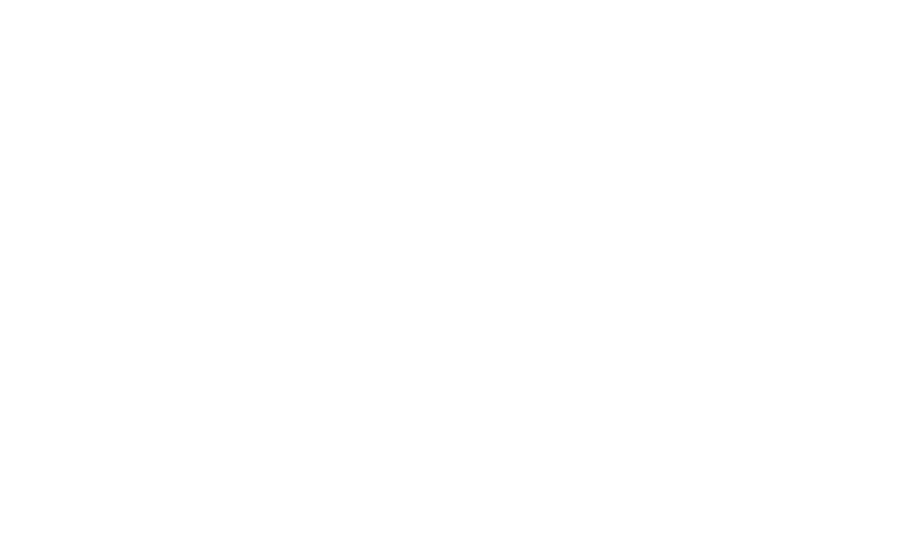
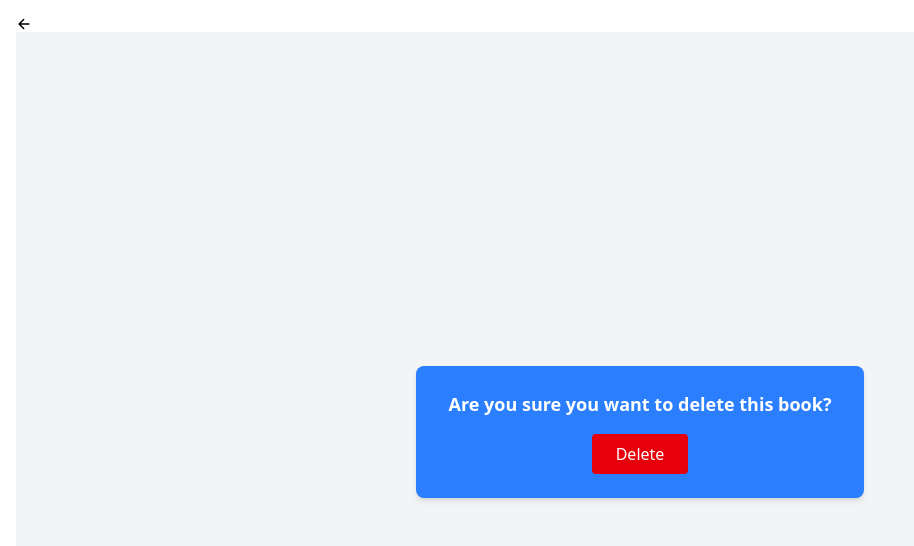
Before and after one commit to joshh-ye/learnMERN, a React (Vite) app in the folder client/: page /books/delete/1 in a window 1280 px wide. Shown: the top 546 px of the page, without its empty margins (0-914 px from the left). Built offline with nearby package versions, Linux system fonts and the light colour scheme.

Commit message:
delete function fully implemented

```diff
--- a/client/src/App.jsx
+++ b/client/src/App.jsx
@@ -11,7 +11,7 @@
       <Route path="/" element={<Home />} />
       <Route path="/books/details/:id" element={<ShowBook />} />
       <Route path="/books/create" element={<CreateBook />} />
-      <Route path="/books/delete/:id" idement={<DeleteBook />} />
+      <Route path="/books/delete/:id" element={<DeleteBook />} />
     </Routes>
   );
 };
--- a/client/src/components/BackButton.jsx
+++ b/client/src/components/BackButton.jsx
@@ -1,14 +1,14 @@
-import { Link } from 'react-router-dom'
-import { AiFillAlipayCircle } from "react-icons/ai";
+import { Link } from "react-router-dom";
+import { IoArrowBack } from "react-icons/io5";
 
-const BackButton = ({Destination = '/ '}) => {
+const BackButton = ({ Destination = "/ " }) => {
   return (
     <div>
-        <Link to = {Destination}>
-        <AiFillAlipayCircle />
-        </Link>
+      <Link to={Destination}>
+        <IoArrowBack />
+      </Link>
     </div>
-  )
-}
+  );
+};
 
-export default BackButton
+export default BackButton;
--- a/client/src/pages/DeleteBook.jsx
+++ b/client/src/pages/DeleteBook.jsx
@@ -9,23 +9,39 @@
   const navigate = useNavigate();
   const { id } = useParams();
 
-  const handleDelete = () => {
+  const handleDelete = async () => {
     setLoading(true);
-    axios.delete(
-      `http://localhost:5000/${id}`.catch((err) => {
-        console.error(err);
-      })
-    );
-    navigate("/");
+    try {
+      await axios.delete(`http://localhost:5000/books/${id}`);
+      setLoading(false);
+      navigate("/");
+    } catch (err) {
+      console.error(err);
+      alert("failed");
+      setLoading(false);
+    }
   };
 
   return (
-    <div className="p-4 flex-col items-center bg-blue-400 rounded-md">
-      {loading ? <Spinner /> : ""};<BackButton></BackButton>
-      <h1 className="font-bold">Delete Book?</h1>
-      <button className="bg-blue-600" onClick={handleDelete}>
-        Delete
-      </button>
+    <div className="p-4">
+      <BackButton />
+      {loading ? (
+        <Spinner />
+      ) : (
+        <div className="min-h-screen flex items-center justify-center bg-gray-100">
+          <div className="w-full max-w-md p-6 bg-blue-500 text-white rounded-lg shadow-md text-center space-y-4">
+            <p className="text-lg font-semibold">
+              Are you sure you want to delete this book?
+            </p>
+            <button
+              onClick={handleDelete}
+              className="bg-red-600 hover:bg-red-700 text-white px-6 py-2 rounded transition-colors duration-200"
+            >
+              Delete
+            </button>
+          </div>
+        </div>
+      )}
     </div>
   );
 };
```
